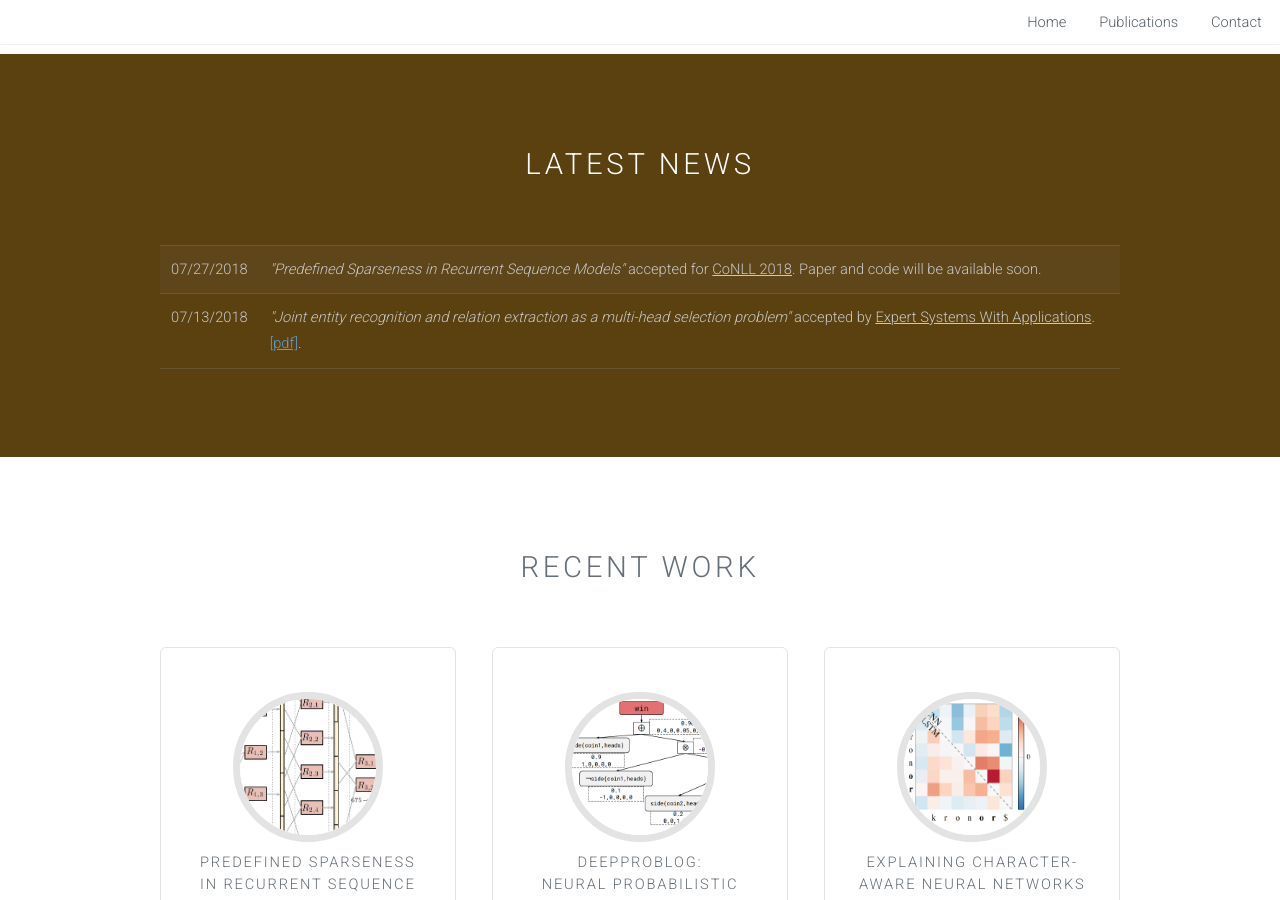
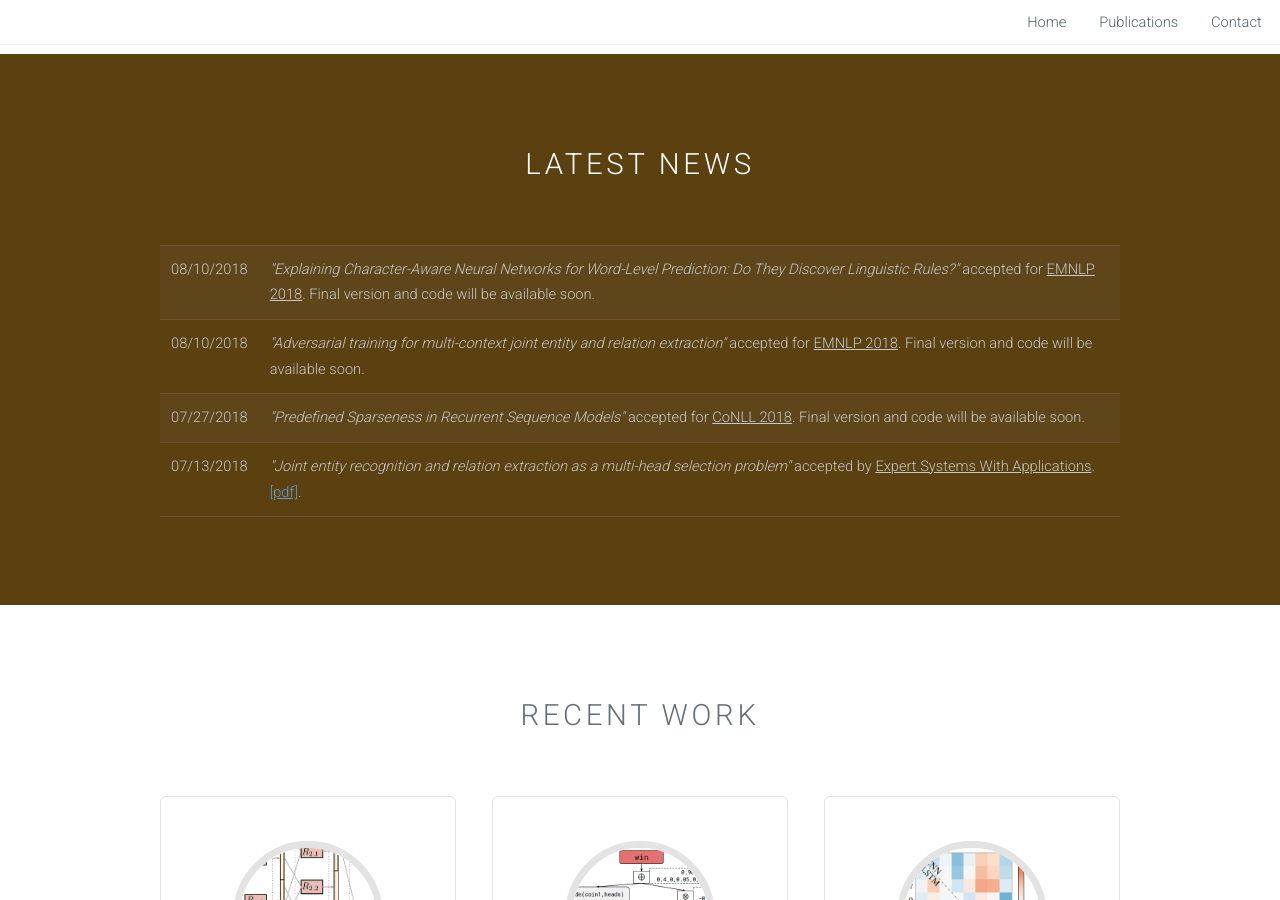
Before and after one commit to tdmeeste/tdmeeste.github.io, a Jekyll site: the page built from index.html, in a window 1280 px wide and 900 px high, scrolled down 1288 px. Built offline with Jekyll 4.4.1, drawn with Linux system fonts in a browser that asks for light colours.

```diff
--- a/_includes/biblio_CS.html
+++ b/_includes/biblio_CS.html
@@ -2,6 +2,8 @@
 <a name=bibCS2018></a><div class="column top-vspace05"><header><h3>2018</h3></header></div>
 <div class="column"><ul class="alt">
 	<li><u>Thomas Demeester</u>, Johannes Deleu, Frederic Godin, Chris Develder. &nbsp;<i>"Predefined Sparseness in Recurrent Sequence Models"</i>,&nbsp;<b>Proc. The SIGNLL Conference on Computational Natural Language Learning (CoNLL)</b>,&nbsp;2018.</li>
+	<li>Frederic Godin, Kris Demuynck, Joni Dambre, Wesley De Neve, <u>Thomas Demeester</u>. &nbsp;<i>"Explaining Character-Aware Neural Networks for Word-Level Prediction: Do They Discover Linguistic Rules?"</i>,&nbsp;<b>Proc. Conference on Empirical Methods in Natural Language Processing (EMNLP 2018)</b>,&nbsp;2018.</li>
+	<li>Giannis Bekoulis, Johannes Deleu, <u>Thomas Demeester</u>, Chris Develder. &nbsp;<i>"Adversarial training for multi-context joint entity and relation extraction"</i>,&nbsp;<b>Proc. Conference on Empirical Methods in Natural Language Processing (EMNLP 2018)</b>,&nbsp;2018.</li>
 	<li>Giannis Bekoulis, Johannes Deleu, <u>Thomas Demeester</u>, Chris Develder. &nbsp;<i>"Joint entity recognition and relation extraction as a multi-head selection problem"</i>,&nbsp;<b>Expert Systems with Applications</b>,&nbsp;2018.&nbsp;<a href="https://arxiv.org/abs/1804.07847v1">[online]</a>&nbsp;<a href="https://arxiv.org/pdf/1804.07847v1.pdf">[pdf]</a>&nbsp;<b><font color="green">(a1)</font></b></li>
 	<li>Cedric De Boom, <u>Thomas Demeester</u>, Bart Dhoedt. &nbsp;<i>"Character-level Recurrent Neural Networks in Practice: Comparing Training and Sampling Schemes"</i>,&nbsp;<b>Neural Computing and Applications</b>,&nbsp;2018.&nbsp;<a href="https://github.com/cedricdeboom/character-level-rnn-datasets">[data]</a>&nbsp;<a href="https://arxiv.org/pdf/1801.00632.pdf">[pdf]</a>&nbsp;<b><font color="green">(a1)</font></b></li>
 	<li>Dirk Weissenborn, Pasquale Minervine, Tim Dettmers, Isabelle Augenstein, Johannes Welbl, Tim Rocktaschel, Matko Bosnjak, Jeff Mitchell, <u>Thomas Demeester</u>, Pontus Stenetorp, Sebastian Riedel. &nbsp;<i>"Jack the Reader -- A Machine Reading Framework"</i>,&nbsp;<b>Proc. 56th Annual Meeting of the Association for Computational Linguistics (Demos track)</b>,&nbsp;2018.&nbsp;<a href="https://github.com/uclmr/jack">[code]</a>&nbsp;<a href="https://arxiv.org/pdf/1806.08727">[pdf]</a></li>
--- a/publications.html
+++ b/_pages/publications.html
@@ -1,5 +1,7 @@
 ---
 layout: default
+title: Publications
+permalink: publications
 ---
 
 <!DOCTYPE HTML>
--- a/index.html
+++ b/index.html
@@ -64,8 +64,16 @@ layout: default
 						<div class="0u">
                             <table style="">
                                 <tr>
+                                    <td>08/10/2018</td>
+                                    <td><i>"Explaining Character-Aware Neural Networks for Word-Level Prediction: Do They Discover Linguistic Rules?"</i> accepted for <u>EMNLP 2018</u>. Final version and code will be available soon.</td>
+                                </tr>
+                                <tr>
+                                    <td>08/10/2018</td>
+                                    <td><i>"Adversarial training for multi-context joint entity and relation extraction"</i> accepted for <u>EMNLP 2018</u>. Final version  and code will be available soon.</td>
+                                </tr>
+                                <tr>
                                     <td>07/27/2018</td>
-                                    <td><i>"Predefined Sparseness in Recurrent Sequence Models"</i> accepted for <u>CoNLL 2018</u>. Paper and code will be available soon.</td>
+                                    <td><i>"Predefined Sparseness in Recurrent Sequence Models"</i> accepted for <u>CoNLL 2018</u>. Final version  and code will be available soon.</td>
                                 </tr>
                                 <tr>
                                     <td>07/13/2018</td>
```
Also changed, not shown: bib/TD_computer_science.bib (+13 -0 lines), bib/TD_submitted.bib (+0 -13 lines).
